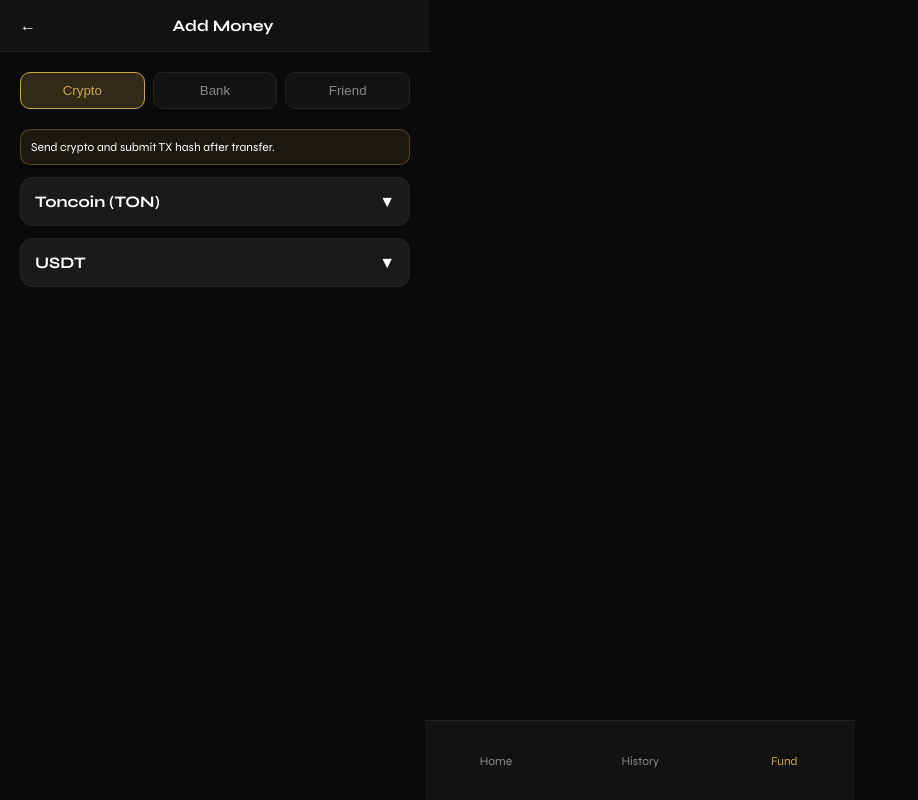
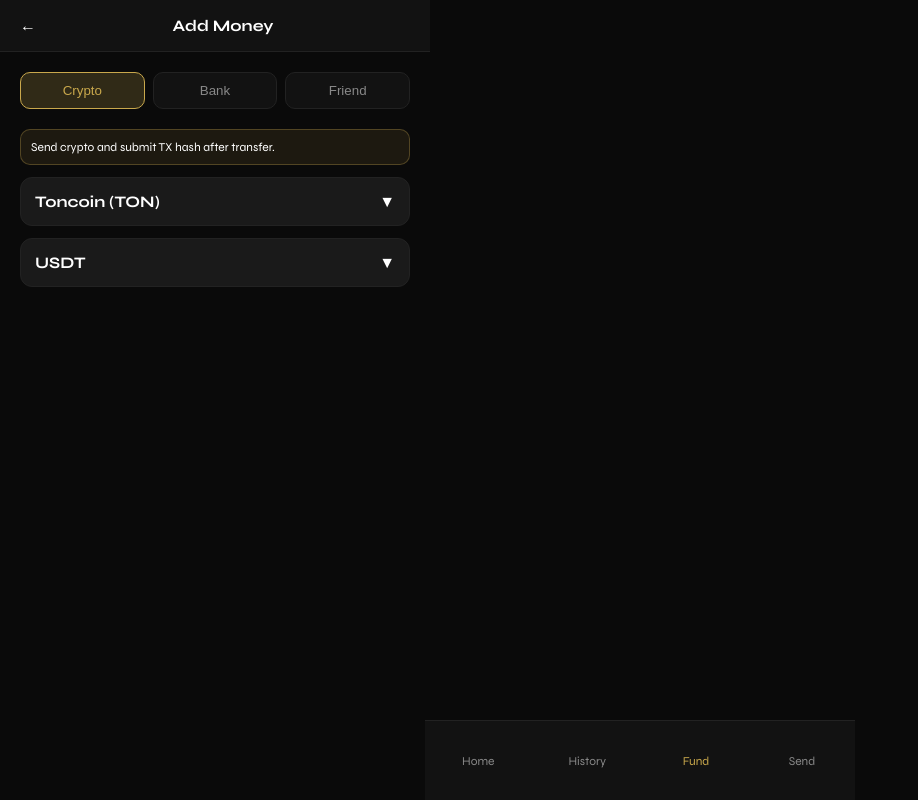
Before and after one commit to 0xfestac/festac-app, a plain HTML site: page frontend/fund.html in a window 1280 px wide. Shown: the whole page, without its empty margins (0-918 px from the left). Drawn offline with Linux system fonts and the light colour scheme.

Commit message:
Update fund.html

```diff
--- a/frontend/fund.html
+++ b/frontend/fund.html
@@ -310,6 +310,7 @@
   <div class="nav-item" onclick="window.location='dashboard.html'">Home</div>
   <div class="nav-item" onclick="window.location='transaction.html'">History</div>
   <div class="nav-item active">Fund</div>
+<div class="nav-item onclick="window.location='send.html'">Send</div>
 </div>
 
 <script src="js/app.js"></script>
```
